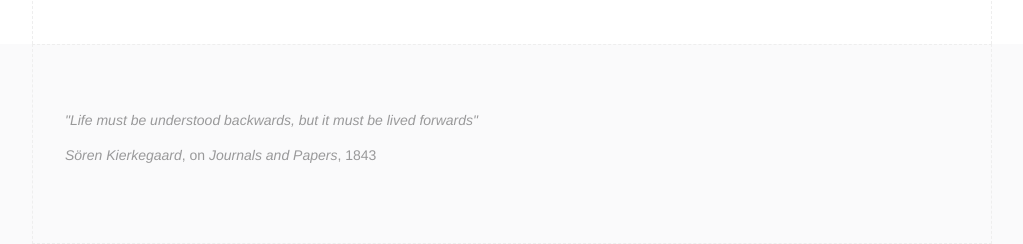
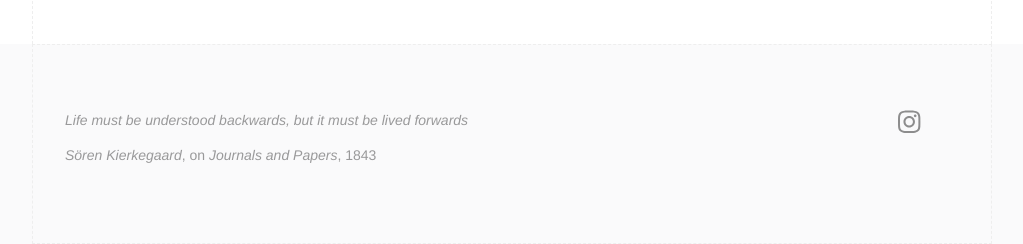
Before and after one commit to danetrouveur/danetrouveur.github.io, a Jekyll site: the page built from index.html, in a window 1280 px wide. Shown: the part 769-1013 px from the top of the page, without its empty margins (128-1151 px from the left). Built offline with Jekyll 4.4.1, drawn with Linux system fonts in a browser that asks for light colours.

Commit message:
Commit_28

```diff
--- a/_includes/footer.html
+++ b/_includes/footer.html
@@ -1,17 +1,18 @@
 <footer class="site-footer">
   <div class="container">
     <div class="footer left column one-half">
+
       <section class="small-font">
-        <p><em> "Life must be understood backwards, but it must be lived forwards" </em></p>
+        <p><em> Life must be understood backwards, but it must be lived forwards </Life> </em></p>
         <p><em> Sören Kierkegaard</em>, on <em>Journals and Papers</em>, 1843 </p>
       </section>
     </div>
 
     <div class="footer right column one-half">
       <section class="small-font">
-        <!-- {% if site.github_username %}
+        {% if site.github_username %}
         {% include icon-github.html username=site.github_username %}
-        {% endif %}
+        <!-- {% endif %}
         {% if site.twitter_username %}
         {% include icon-twitter.html username=site.twitter_username %}
         {% endif %} -->
--- a/_includes/icon-github.html
+++ b/_includes/icon-github.html
@@ -1 +1 @@
-<a href="https://github.com/{{ include.username }}"><span class="icon icon--github">{% include icon-github.svg %}</span></a>
+<a href="https://www.instagram.com/childish_charxard/"><span style="opacity:0.5;" class="icon icon--github">{% include icon-github.svg %}</span></a>
```
Also changed, not shown: _includes/icon-github.svg, 11 other files.
